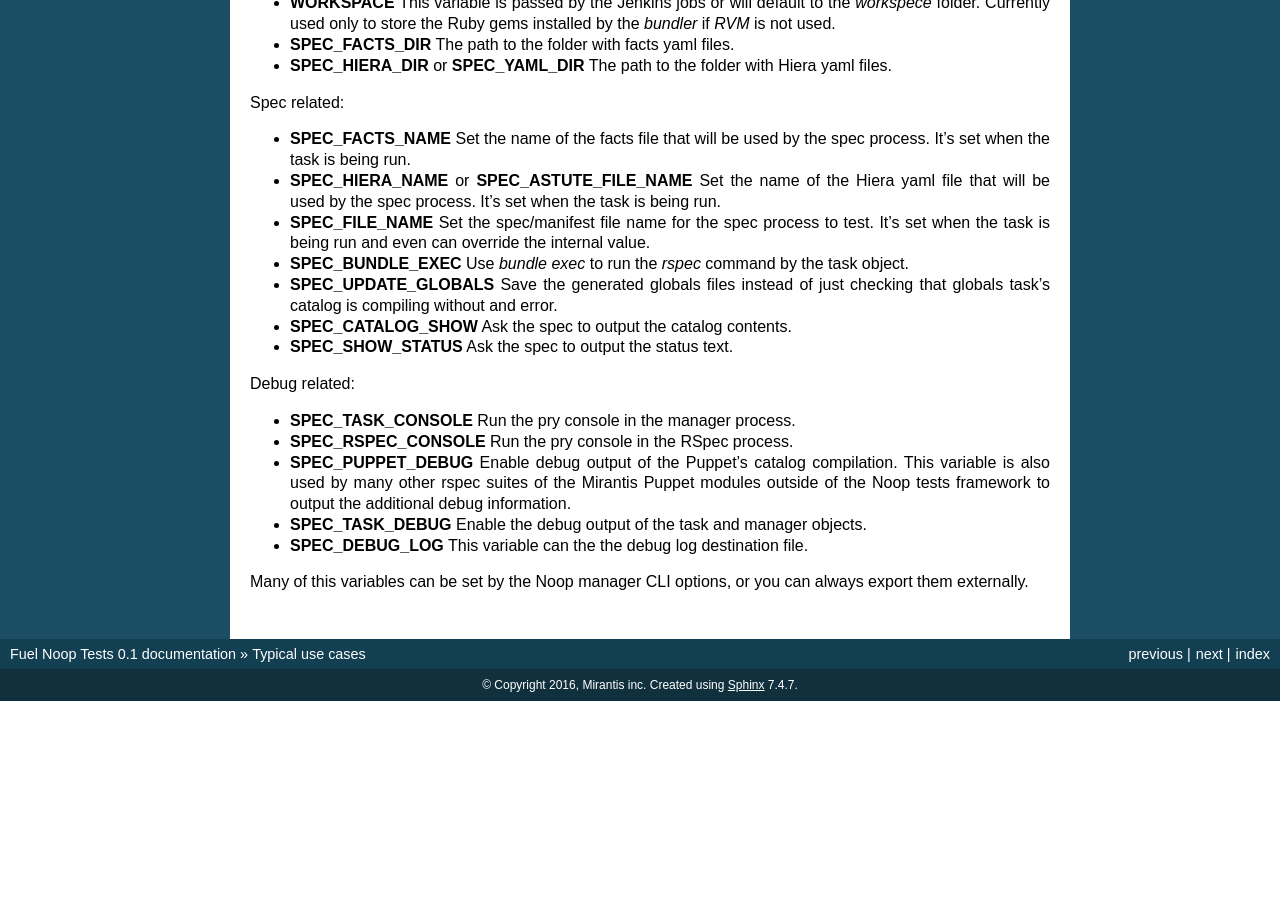
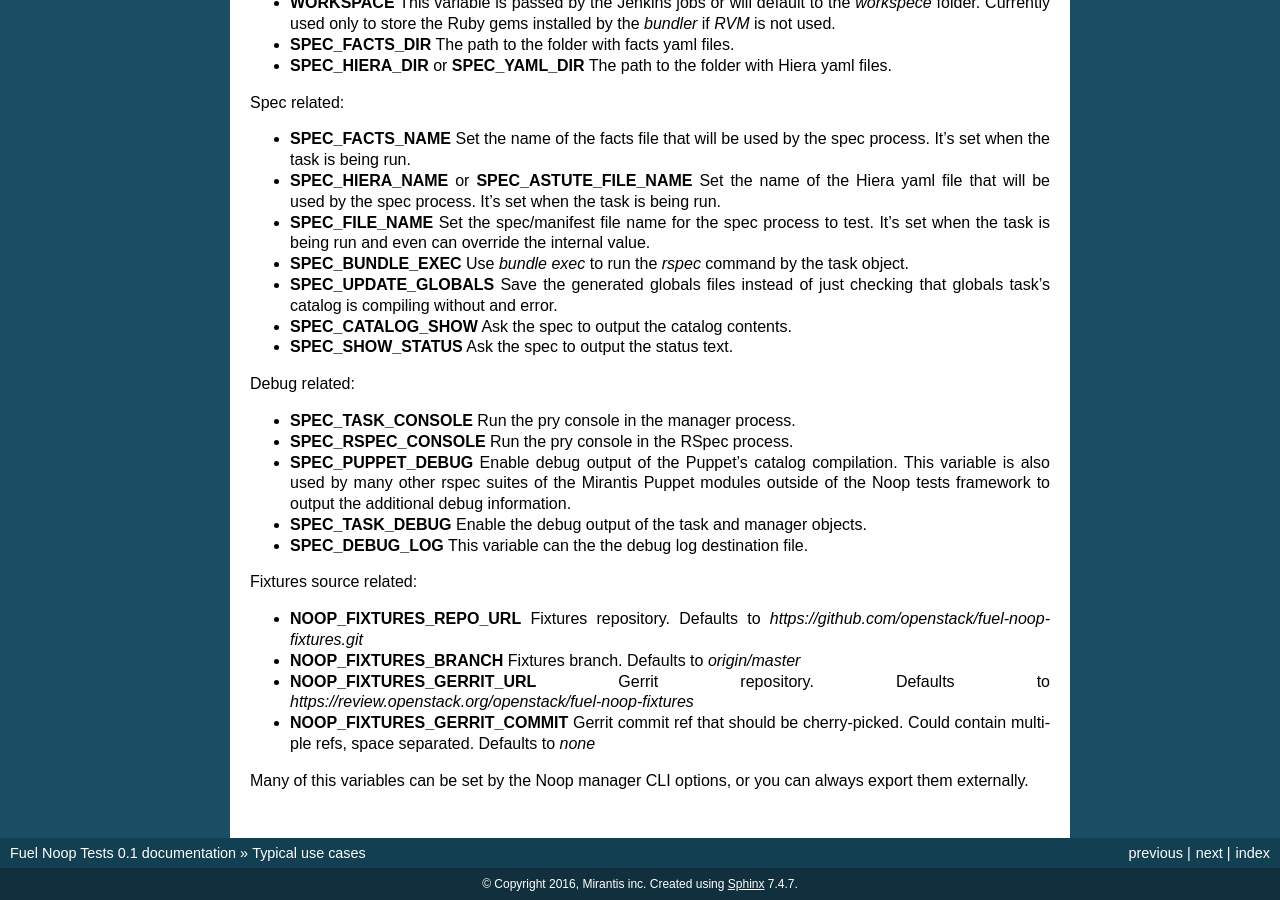
Before and after one commit to openstack-archive/fuel-noop-fixtures, a Sphinx documentation site: the page built from doc/usage.rst, in a window 1280 px wide and 900 px high, scrolled down 5440 px. Built offline with Sphinx 7.4.7, drawn with Linux system fonts in a browser that asks for light colours; before the commit the page ends 6141 px from its top, so only the background shows below that.

Commit message:
Update docs regarding fixtures repo customization
Describe the possibility to customize fixtures repo/gerrit.

Change-Id: I10a4572b98d715ce1382fc7533847e1c1f16f81b
Partial-bug: #1566220

```diff
--- a/doc/usage.rst
+++ b/doc/usage.rst
@@ -366,5 +366,16 @@ Debug related:
 - **SPEC_TASK_DEBUG** Enable the debug output of the task and manager objects.
 - **SPEC_DEBUG_LOG** This variable can the the debug log destination file.
 
+Fixtures source related:
+
+- **NOOP_FIXTURES_REPO_URL** Fixtures repository. Defaults to
+  `https://github.com/openstack/fuel-noop-fixtures.git`
+- **NOOP_FIXTURES_BRANCH** Fixtures branch. Defaults to `origin/master`
+- **NOOP_FIXTURES_GERRIT_URL** Gerrit repository. Defaults to
+  `https://review.openstack.org/openstack/fuel-noop-fixtures`
+- **NOOP_FIXTURES_GERRIT_COMMIT** Gerrit commit ref that should be
+  cherry-picked. Could contain multiple refs, space separated. Defaults to
+  `none`
+
 Many of this variables can be set by the Noop manager CLI options, or you can
 always export them externally.
```
